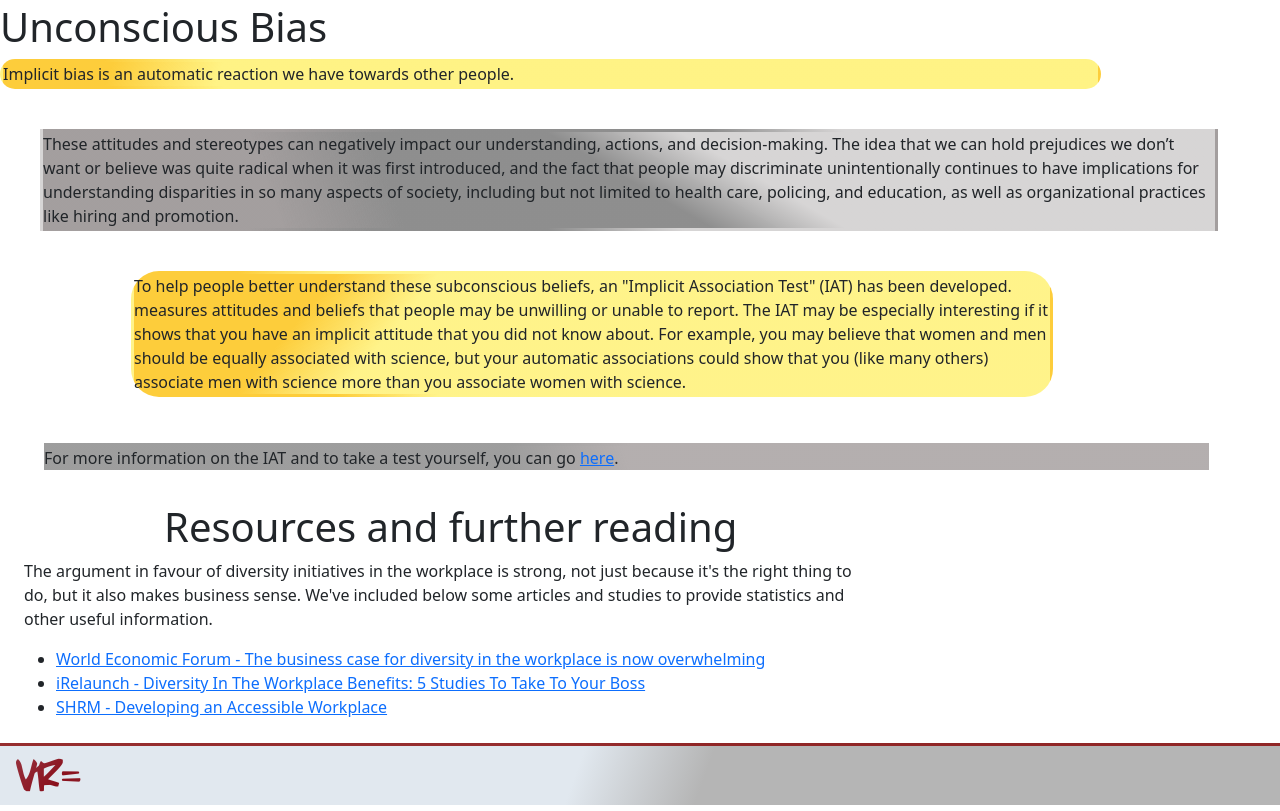
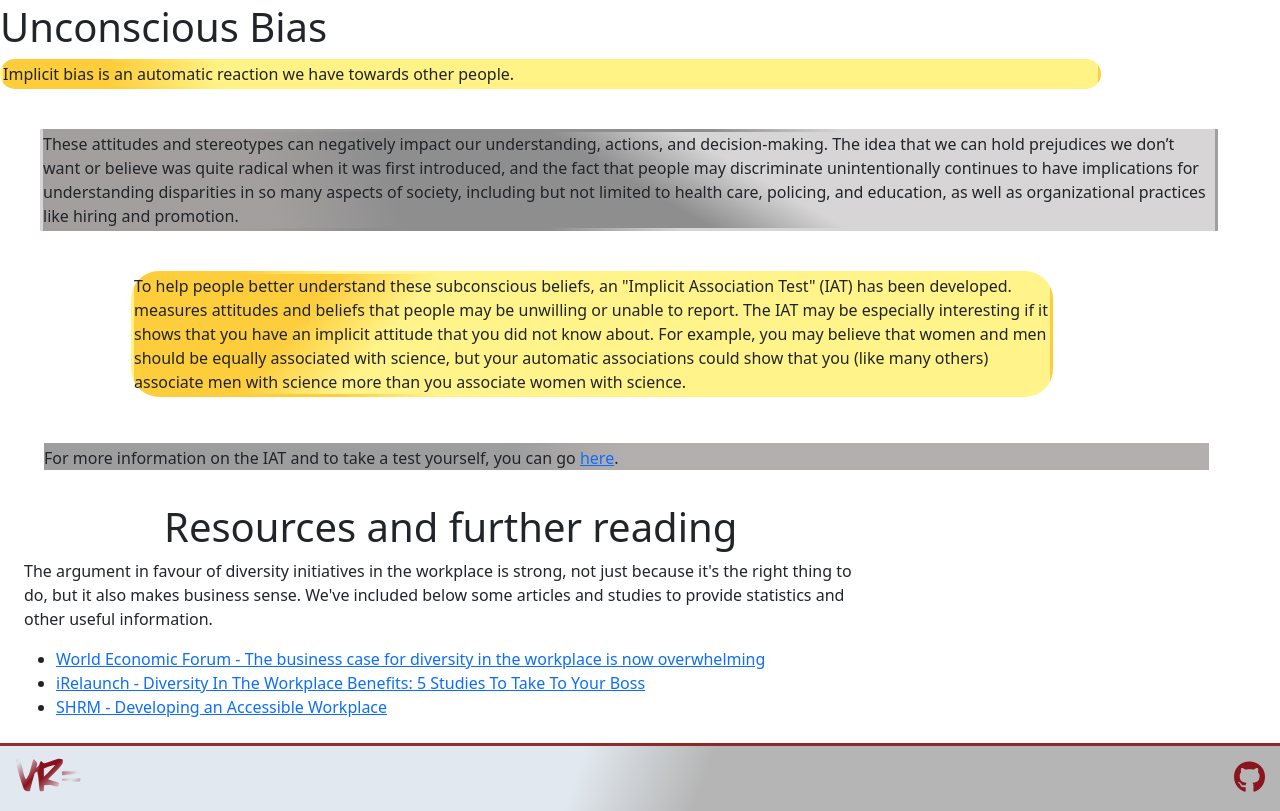
Before and after one commit to Aramantos/closethegendergap, a plain HTML site: page index.html in a window 1280 px wide. Shown: the part 4409-5220 px from the top of the page. Drawn offline with nearby package versions, Linux system fonts and the light colour scheme.

Commit message:
update footer with github logo and link

```diff
--- a/assets/css/style-hp.css
+++ b/assets/css/style-hp.css
@@ -161,8 +161,8 @@ body {
 
 @font-face {
   font-family: hand;
-  src: url("/assets/fonts/font1.ttf"),
-    url("/assets/fonts/font1.ttf") format("truetype");
+  src: url("../fonts/font1.ttf"),
+    url("../fonts/font1.ttf") format("truetype");
   font-weight: normal;
   font-style: normal;
 }
@@ -2642,3 +2642,18 @@ border-bottom: solid 3px #8b1212de;
 .navbar-subject a {
   color: #f0e6e7;
 }
+
+.brand {
+  display: flex;
+  justify-content: space-between;
+}
+
+#footer{
+  height: auto;
+}
+
+.fa-github{
+  font-size: 2rem;
+  margin: 15px;
+  color: #8b151f;
+}
--- a/index.html
+++ b/index.html
@@ -326,11 +326,12 @@
     <footer id="footer">
         <div class="brand">
             <h1 class="brand-name" href="home.html">VR=</h1>
+            <a href="https://github.com/Aramantos/closethegendergap"><i class="fa-brands fa-github"></i></a>
         </div>
         <div class="footainer">
             <div class="strap">
+
             </div>
-        </div>
         </div>
     </footer>
 
```
